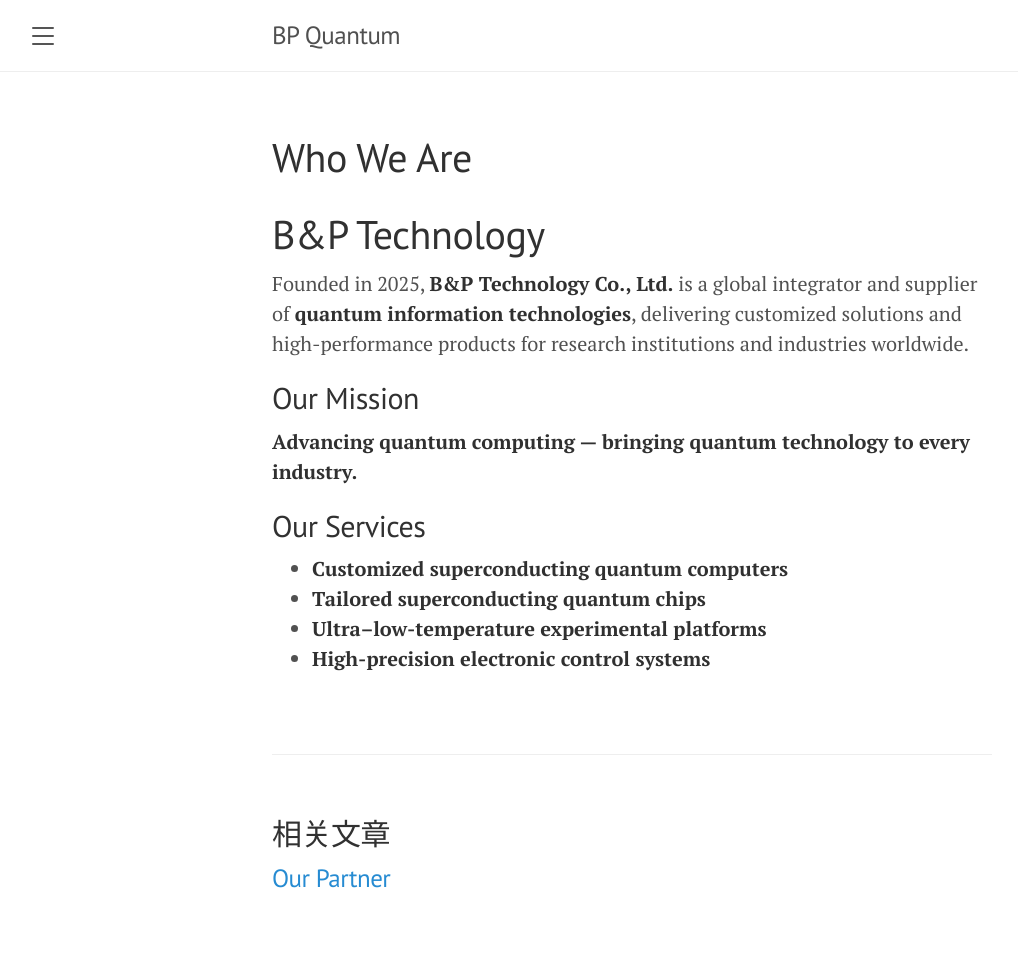
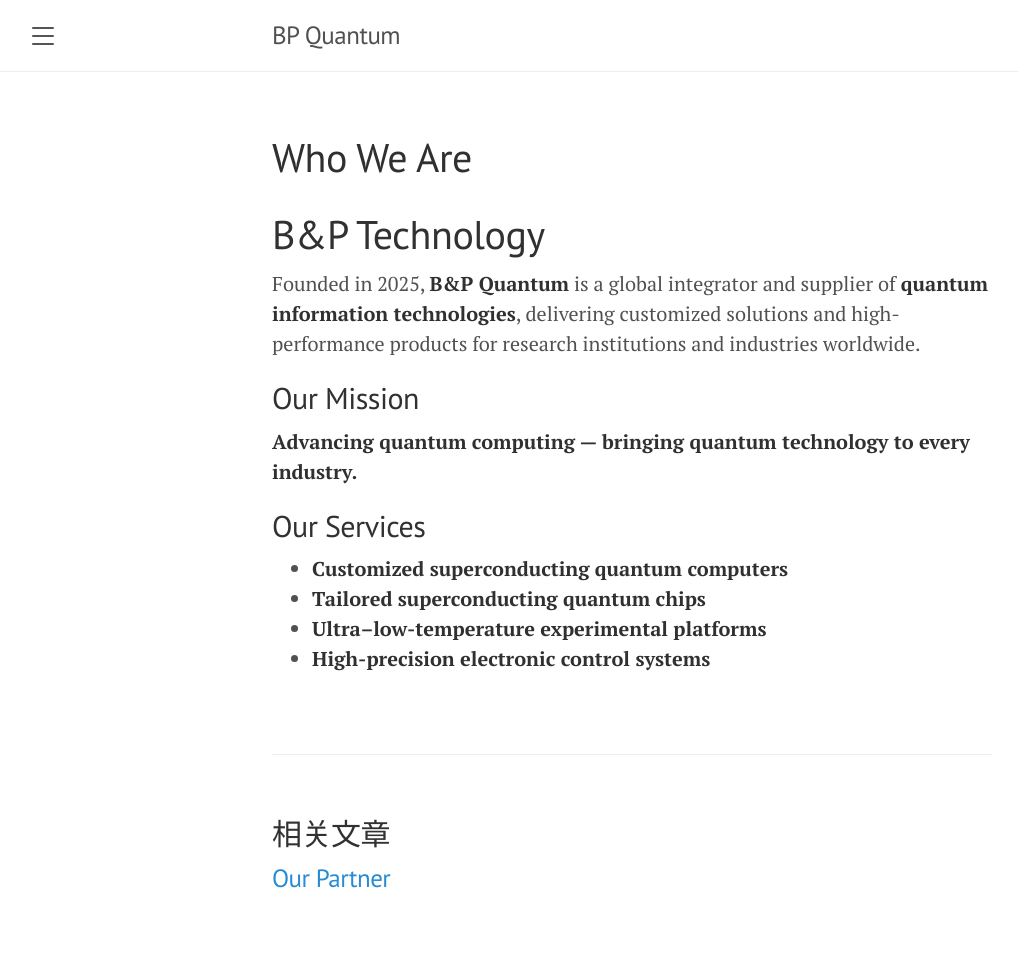
Before and after one commit to WENXINXU-quantum/BPtech, a Jekyll site: the page built from _posts/2025-10-24-intro.md, in a window 1280 px wide. Shown: the whole page, without its empty margins (8-1026 px from the left). Built offline with Jekyll 4.4.1, drawn with Linux system fonts in a browser that asks for light colours.

Commit message:
Update 2025-10-24-intro.md

```diff
--- a/_posts/2025-10-24-intro.md
+++ b/_posts/2025-10-24-intro.md
@@ -5,7 +5,7 @@
 
 # B&P Technology
 
-Founded in 2025, **B&P Technology Co., Ltd.** is a global integrator and supplier of **quantum information technologies**, delivering customized solutions and high-performance products for research institutions and industries worldwide.
+Founded in 2025, **B&P Quantum** is a global integrator and supplier of **quantum information technologies**, delivering customized solutions and high-performance products for research institutions and industries worldwide.
 
 ## Our Mission
 
```
